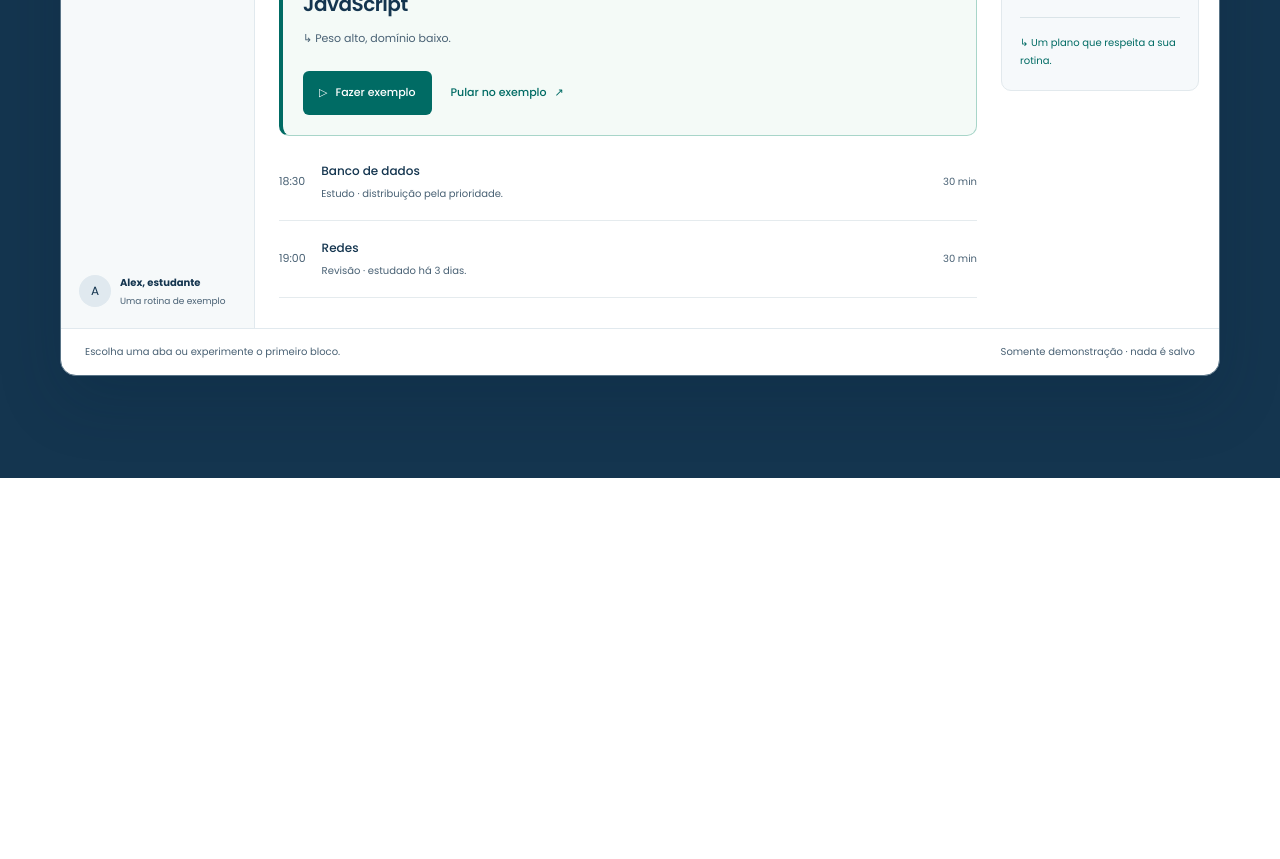
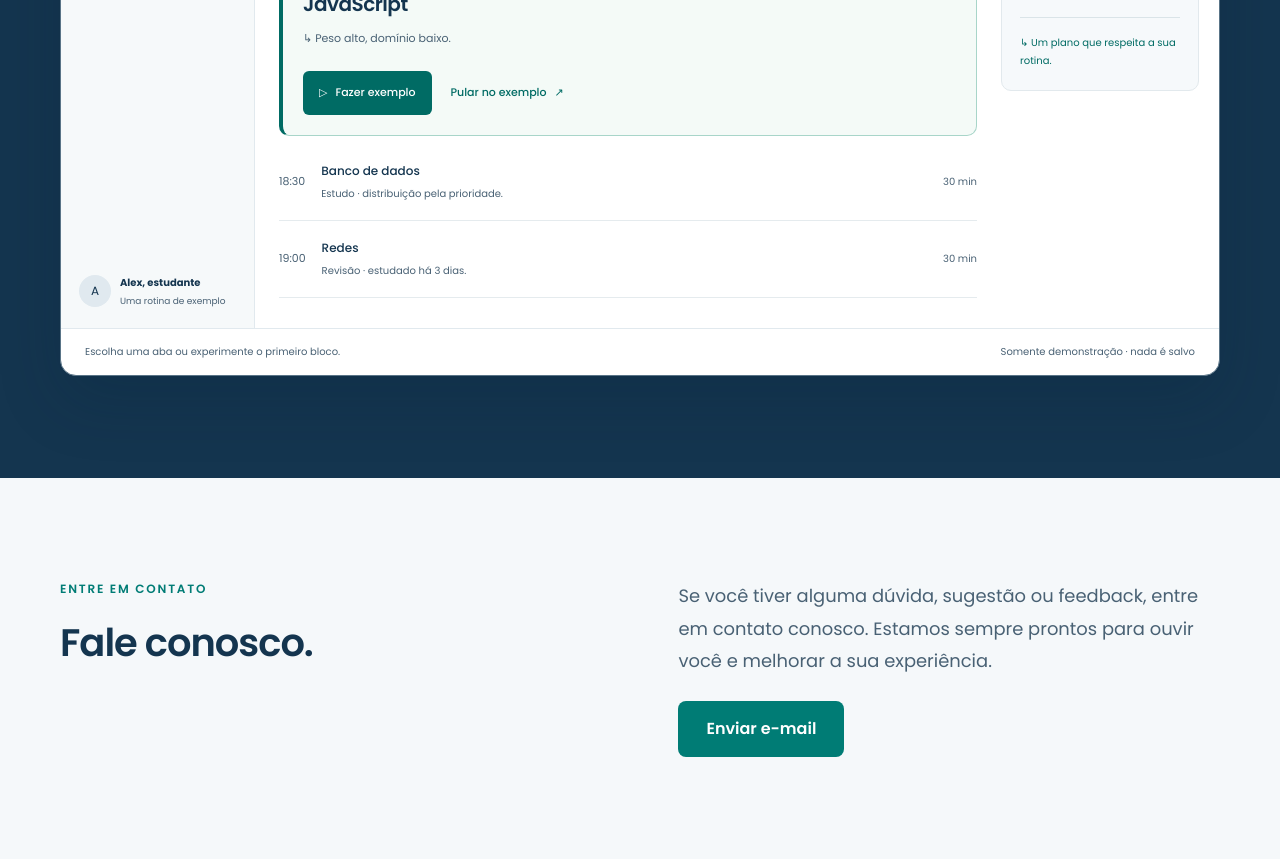
Before and after one commit to ailtonmcneto/Passo-Firme, a website: page index.html in a window 1280 px wide. Shown: the part 1613-2472 px from the top of the page. Before the commit the page ends 2091 px from the top, so only its background shows below. Drawn offline with Linux system fonts and the light colour scheme.

Commit message:
Adicionado sessão Contatos

```diff
--- a/css/style.css
+++ b/css/style.css
@@ -277,6 +277,74 @@ html {
     line-height: 1.7;
 }
 
+.contact-us {
+    padding: clamp(64px, 8vw, 112px) 24px;
+    background-color: #f5f8fa;
+    color: #14354f;
+}
+
+.contact-content {
+    display: grid;
+    grid-template-columns: minmax(0, 1fr) minmax(0, 1fr);
+    align-items: start;
+    gap: clamp(32px, 6vw, 88px);
+    width: 100%;
+    max-width: 1160px;
+    margin: 0 auto;
+}
+
+.contact-label {
+    margin: 0 0 20px;
+    color: #007c75;
+    font-size: 12px;
+    font-weight: 600;
+    letter-spacing: 1.8px;
+    text-transform: uppercase;
+}
+
+.contact-heading h2 {
+    margin: 0;
+    font-size: clamp(28px, 3vw, 40px);
+    font-weight: 600;
+    line-height: 1.3;
+    letter-spacing: -1px;
+}
+
+.contact-text {
+    margin: 0;
+    color: #496174;
+    font-size: clamp(16px, 1.4vw, 18px);
+    line-height: 1.8;
+}
+
+.contact-link {
+    display: inline-flex;
+    align-items: center;
+    justify-content: center;
+    min-height: 56px;
+    max-width: 100%;
+    margin-top: 24px;
+    padding: 16px 28px;
+    border-radius: 8px;
+    background-color: #007c75;
+    color: #fff;
+    font-size: 16px;
+    font-weight: 600;
+    line-height: 1.5;
+    text-align: center;
+    text-decoration: none;
+    transition: background-color 0.2s ease;
+}
+
+.contact-link:hover {
+    background-color: #14354f;
+}
+
+.contact-link:focus-visible {
+    outline: 3px solid #14354f;
+    outline-offset: 4px;
+}
+
 @media (max-width: 760px) {
     nav {
         padding: 0 12px;
@@ -319,10 +387,23 @@ html {
         grid-template-columns: 1fr;
         gap: 28px;
     }
+
+    .contact-content {
+        grid-template-columns: minmax(0, 1fr);
+        gap: 28px;
+    }
+
+    .contact-link {
+        width: 100%;
+    }
 }
 
 @media (prefers-reduced-motion: reduce) {
     html {
         scroll-behavior: auto;
     }
+
+    .contact-link {
+        transition: none;
+    }
 }
--- a/index.html
+++ b/index.html
@@ -204,6 +204,18 @@
                     <p class="demonstracao-status" id="demonstracao-status" role="status" aria-live="polite" aria-atomic="true"></p>
                 </div>
             </section>
+            <section class="contact-us" id="contato" aria-labelledby="contact-title">
+                <div class="contact-content">
+                    <div class="contact-heading">
+                        <p class="contact-label">Entre em contato</p>
+                        <h2 id="contact-title">Fale conosco.</h2>
+                    </div>
+                    <div class="contact-description">
+                        <p class="contact-text">Se você tiver alguma dúvida, sugestão ou feedback, entre em contato conosco. Estamos sempre prontos para ouvir você e melhorar a sua experiência.</p>
+                        <a href="mailto:contato@passosfirmes.com" class="contact-link">Enviar e-mail</a>
+                    </div>
+                </div>
+            </section>
         </main>
 <script src="js/script.js" defer></script>
 <script src="js/ui/demonstracao.js" type="module"></script>
```
